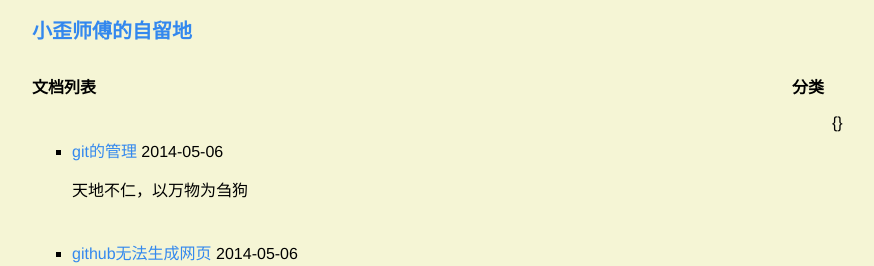
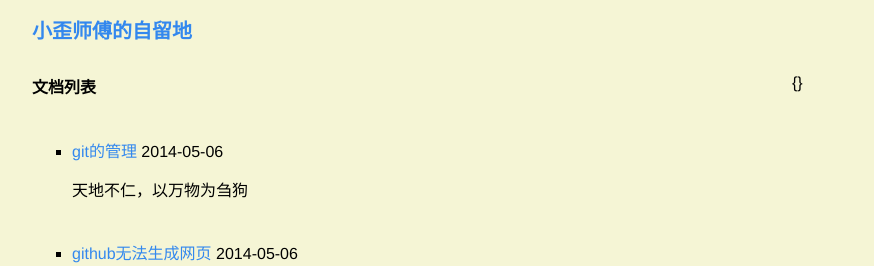
Before and after one commit to master-yi/my, a Jekyll site: the page built from index.html, in a window 1280 px wide. Shown: the top 266 px of the page, without its empty margins (128-1002 px from the left). Built offline with Jekyll 4.4.1, drawn with Linux system fonts in a browser that asks for light colours.

Commit message:
跟万物

```diff
--- a/index.html
+++ b/index.html
@@ -16,5 +16,5 @@ title: 小歪师傅的自留地
 	</ul>
 </div>
 <div class="aside">
-	{% include categories.html%}
+	{{site.categories}}
 </div>
```
